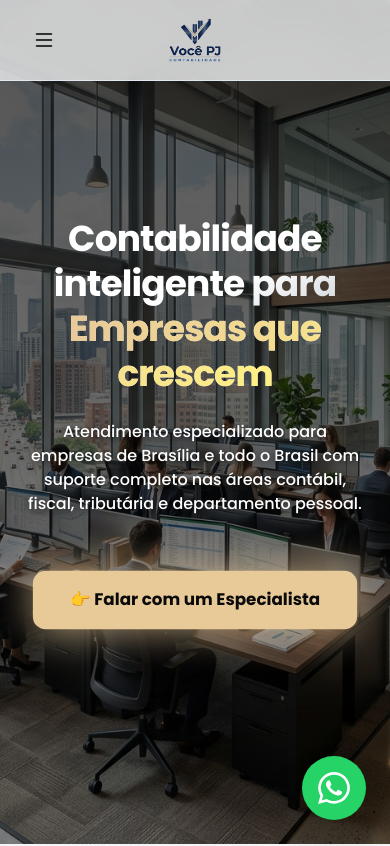
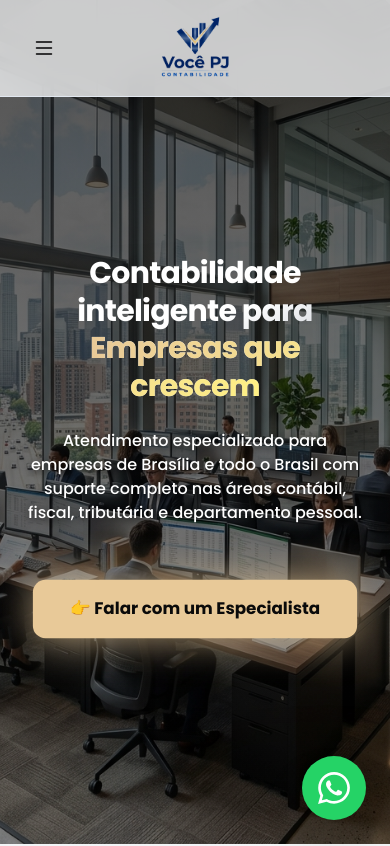
Before and after one commit to joabedev123-alt/voce-pj-contabilidade, a React (Vite) app: page / in a window 390 px wide. Shown: the top 846 px of the page. Built offline with nearby package versions, Linux system fonts and the light colour scheme.

Commit message:
feat: troca logo original + otimizacao mobile completa

```diff
--- a/index.html
+++ b/index.html
@@ -3,7 +3,7 @@
   <head>
     <meta charset="UTF-8" />
     <meta name="viewport" content="width=device-width, initial-scale=1.0" />
-    <link rel="icon" type="image/png" href="/logo-sem-fundo.png" />
+    <link rel="icon" type="image/png" href="/logo original.png" />
     <title>Contabilidade em Brasília DF | VOCÊ PJ Contabilidade</title>
     <!-- Importing Poppins Font from Google Fonts since we can't use next/font anymore -->
     <link rel="preconnect" href="https://fonts.googleapis.com">
--- a/src/App.tsx
+++ b/src/App.tsx
@@ -83,14 +83,14 @@ export default function Home() {
       {/* NAVBAR */}
       <header className="absolute top-0 w-full z-[100] bg-background/80 backdrop-blur-lg border-b border-border transition-all">
         <div className="max-w-7xl mx-auto px-6 lg:px-20">
-          <div className="flex items-center justify-between h-20 relative">
+          <div className="flex items-center justify-between h-24 relative">
             {/* Logo - centralizada no mobile, esquerda no desktop */}
             <div className="absolute left-1/2 -translate-x-1/2 md:relative md:left-auto md:translate-x-0 flex-shrink-0">
               <a href="#" className="flex items-center">
                 <img
-                  src="/logo-sem-fundo.png"
+                  src="/logo original.png"
                   alt="VOCÊ PJ Contabilidade"
-                  className="h-24 md:h-40 w-auto object-contain"
+                  className="h-24 md:h-28 w-auto object-contain"
                 />
               </a>
             </div>
@@ -130,7 +130,7 @@ export default function Home() {
           <motion.div
             initial={{ opacity: 0, y: -20 }}
             animate={{ opacity: 1, y: 0 }}
-            className="md:hidden absolute top-20 left-0 w-full bg-background border-b border-border shadow-xl py-4 px-6 flex flex-col gap-4"
+            className="md:hidden absolute top-24 left-0 w-full bg-background border-b border-border shadow-xl py-4 px-6 flex flex-col gap-4"
           >
             <a href="#solucoes" onClick={() => setIsMenuOpen(false)} className="text-base font-medium text-foreground py-2 border-b border-border/50">Serviços</a>
             <a href="#diferenciais" onClick={() => setIsMenuOpen(false)} className="text-base font-medium text-foreground py-2 border-b border-border/50">Diferenciais</a>
@@ -151,7 +151,7 @@ export default function Home() {
       </header>
 
       {/* HERO SECTION */}
-      <section className="relative min-h-screen flex items-center justify-center pt-20 pb-20 px-6 lg:px-20">
+      <section className="relative min-h-screen flex items-center justify-center pt-28 pb-16 px-6 lg:px-20">
         <div className="absolute inset-0 z-0">
           <div className="absolute inset-0 bg-primary/40 z-10 mix-blend-multiply" />
           <div className="absolute inset-0 bg-gradient-to-b from-primary/50 via-primary/30 to-transparent z-20" />
@@ -169,7 +169,7 @@ export default function Home() {
             initial={{ opacity: 0, scale: 0.9, y: 30 }}
             animate={{ opacity: 1, scale: 1, y: 0 }}
             transition={{ duration: 1, delay: 0.2, type: "spring", stiffness: 100 }}
-            className="text-4xl sm:text-5xl md:text-6xl lg:text-7xl font-extrabold text-transparent bg-clip-text bg-gradient-to-br from-white via-white to-gray-400 max-w-5xl leading-tight tracking-tight drop-shadow-2xl"
+            className="text-3xl sm:text-5xl md:text-6xl lg:text-7xl font-extrabold text-transparent bg-clip-text bg-gradient-to-br from-white via-white to-gray-400 max-w-5xl leading-tight tracking-tight drop-shadow-2xl"
           >
             Contabilidade inteligente para <br className="hidden sm:block" /><span className="text-transparent bg-clip-text bg-gradient-to-r from-accent to-yellow-200">Empresas que crescem</span>
           </motion.h1>
@@ -215,7 +215,7 @@ export default function Home() {
             className="text-center mb-12"
           >
             <h2 className="text-sm font-bold text-secondary uppercase tracking-wider mb-3">Nossos Serviços</h2>
-            <h3 className="text-4xl md:text-5xl font-bold text-primary dark:text-white">Soluções para sua empresa</h3>
+            <h3 className="text-3xl md:text-5xl font-bold text-primary dark:text-white">Soluções para sua empresa</h3>
             <div className="w-24 h-1 bg-accent mx-auto mt-6 rounded-full" />
           </motion.div>
 
@@ -224,7 +224,7 @@ export default function Home() {
             whileInView="visible"
             viewport={{ once: true }}
             variants={staggerContainer}
-            className="grid grid-cols-1 md:grid-cols-2 lg:grid-cols-4 gap-6"
+            className="grid grid-cols-1 sm:grid-cols-2 lg:grid-cols-4 gap-6"
           >
             {[
               { title: "Contabilidade Empresarial", icon: Briefcase },
@@ -376,7 +376,7 @@ export default function Home() {
         <div className="max-w-7xl mx-auto">
           <div className="text-center mb-10 md:mb-20">
             <h2 className="text-sm font-bold text-secondary uppercase tracking-wider mb-3">Depoimentos</h2>
-            <h3 className="text-4xl md:text-5xl font-bold text-primary dark:text-white">O que dizem nossos clientes</h3>
+            <h3 className="text-3xl md:text-5xl font-bold text-primary dark:text-white">O que dizem nossos clientes</h3>
             <div className="w-24 h-1 bg-accent mx-auto mt-6 rounded-full" />
           </div>
 
@@ -429,11 +429,11 @@ export default function Home() {
         <div className="max-w-7xl mx-auto">
           <div className="text-center mb-10 md:mb-20">
             <h2 className="text-sm font-bold text-secondary uppercase tracking-wider mb-3">Passo a Passo</h2>
-            <h3 className="text-4xl md:text-5xl font-bold text-primary dark:text-white">Como funciona</h3>
+            <h3 className="text-3xl md:text-5xl font-bold text-primary dark:text-white">Como funciona</h3>
             <div className="w-24 h-1 bg-accent mx-auto mt-6 rounded-full" />
           </div>
 
-          <div className="grid grid-cols-2 md:grid-cols-4 gap-6 md:gap-8 relative">
+          <div className="grid grid-cols-1 sm:grid-cols-2 md:grid-cols-4 gap-6 md:gap-8 relative">
             <div className="hidden md:block absolute top-1/2 left-0 w-full h-0.5 bg-border -translate-y-1/2 z-0" />
             {[
               { title: "Entre em contato", desc: "Fale conosco via WhatsApp ou formulário." },
@@ -465,9 +465,9 @@ export default function Home() {
         <div className="max-w-6xl mx-auto bg-primary rounded-3xl overflow-hidden shadow-2xl flex flex-col lg:flex-row relative">
           <div className="absolute top-0 right-0 w-full h-full bg-[url('/images/form_bg.png')] bg-cover bg-center opacity-10 mix-blend-overlay" />
 
-          <div className="lg:w-1/2 p-8 lg:p-20 relative z-10 text-white flex flex-col justify-center">
-            <h3 className="text-4xl font-bold mb-6 text-accent">Sua contabilidade pode ser mais simples</h3>
-            <p className="text-lg text-white/80 mb-10">
+          <div className="lg:w-1/2 p-6 sm:p-8 lg:p-20 relative z-10 text-white flex flex-col justify-center">
+            <h3 className="text-2xl sm:text-3xl md:text-4xl font-bold mb-4 md:mb-6 text-accent">Sua contabilidade pode ser mais simples</h3>
+            <p className="text-base md:text-lg text-white/80 mb-6 md:mb-10">
               Fale agora com nossa equipe e descubra como podemos ajudar sua empresa a crescer pagando menos impostos e mantendo tudo em conformidade.
             </p>
             <a
@@ -480,8 +480,8 @@ export default function Home() {
             </a>
           </div>
 
-          <div className="lg:w-1/2 bg-white dark:bg-card p-8 lg:p-20 relative z-10">
-            <h4 className="text-2xl font-bold text-foreground mb-8">Solicite uma proposta</h4>
+          <div className="lg:w-1/2 bg-white dark:bg-card p-6 sm:p-8 lg:p-20 relative z-10">
+            <h4 className="text-xl sm:text-2xl font-bold text-foreground mb-6 md:mb-8">Solicite uma proposta</h4>
             <form className="space-y-6" onSubmit={handleWhatsAppSubmit}>
               <div className="space-y-2">
                 <label className="text-sm font-medium text-foreground">Nome Completo</label>
@@ -521,12 +521,12 @@ export default function Home() {
 
       {/* FOOTER */}
       <footer className="bg-primary pt-12 md:pt-20 pb-10 px-6 lg:px-20 text-white relative">
-        <div className="max-w-7xl mx-auto grid grid-cols-1 md:grid-cols-4 gap-12 mb-16">
+        <div className="max-w-7xl mx-auto grid grid-cols-1 md:grid-cols-4 gap-8 md:gap-12 mb-10 md:mb-16">
           <div className="md:col-span-2">
             <img
-              src="/logo-sem-fundo.png"
+              src="/logo original.png"
               alt="VOCÊ PJ Contabilidade"
-              className="h-24 md:h-44 w-auto object-contain mb-6 brightness-0 invert"
+              className="h-20 md:h-36 w-auto object-contain mb-4 md:mb-6"
             />
             <p className="text-white/70 max-w-sm mb-8">
               Soluções contábeis modernas e eficientes para empresas que buscam crescimento com segurança e economia.
```
Also changed, not shown: public/logo original.png (added).
